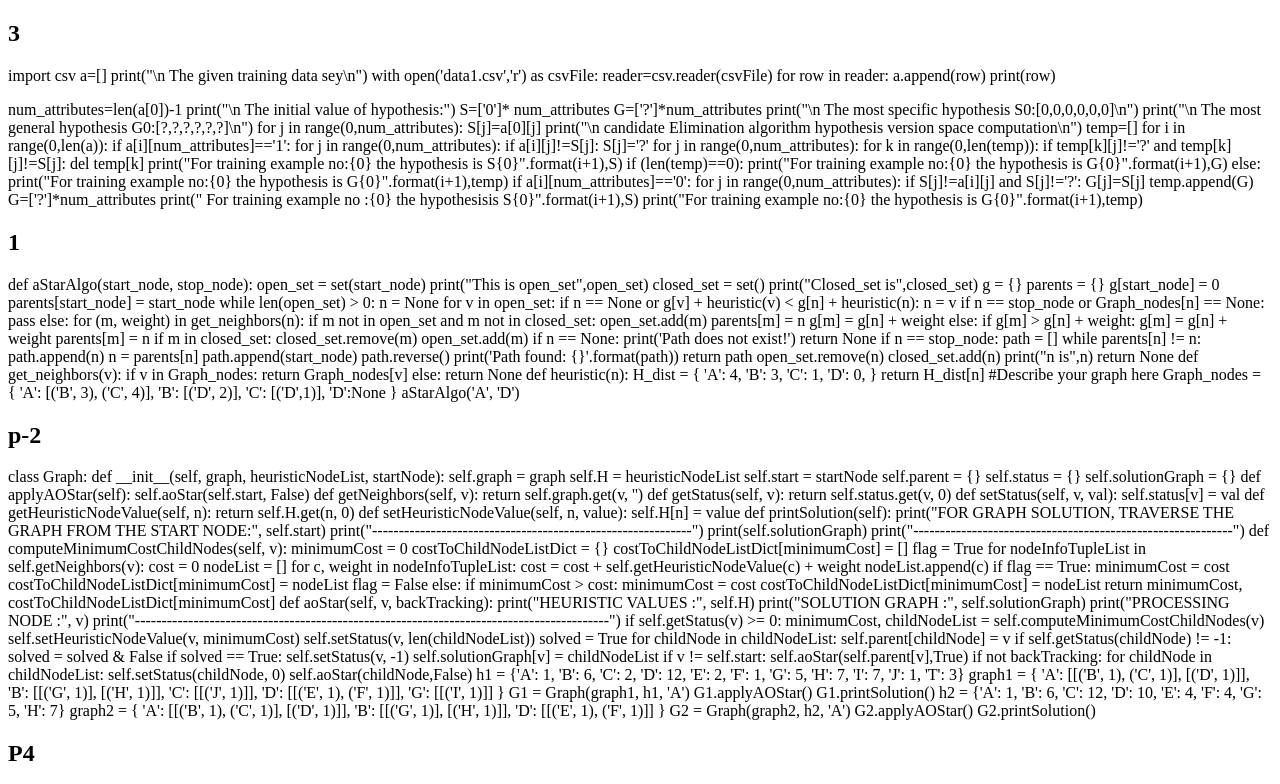
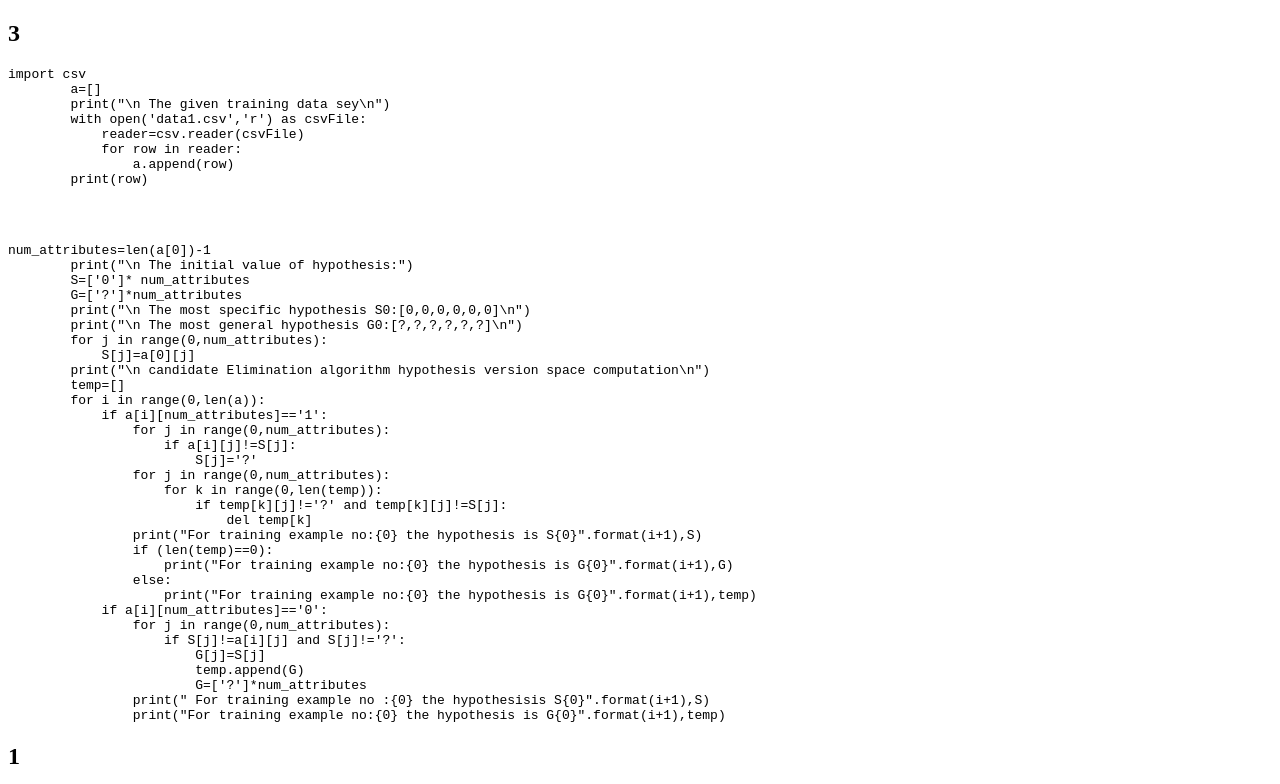
Before and after one commit to Bharath-ctrl/ML, a plain HTML site: page index.html in a window 1280 px wide. Shown: the top 784 px of the page. Drawn offline with Linux system fonts and the light colour scheme.

Commit message:
Update index.html

```diff
--- a/index.html
+++ b/index.html
@@ -2,7 +2,7 @@
 <html>
     <head><title>jupyter</title></head>
 <body><h2>3</h2>
-    <div><p>import csv
+    <div><pre>import csv
         a=[]
         print("\n The given training data sey\n")
         with open('data1.csv','r') as csvFile:
@@ -41,7 +41,7 @@
                         temp.append(G)
                         G=['?']*num_attributes
                 print(" For training example no :{0} the hypothesisis S{0}".format(i+1),S)
-                print("For training example no:{0} the hypothesis is G{0}".format(i+1),temp)</p></div>
+                print("For training example no:{0} the hypothesis is G{0}".format(i+1),temp)</pre></div>
     <span><div><h2>1</h2>
     <p>def aStarAlgo(start_node, stop_node):
     open_set = set(start_node)
```
